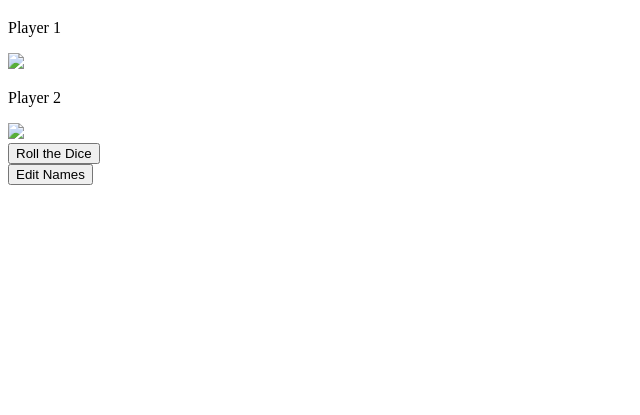
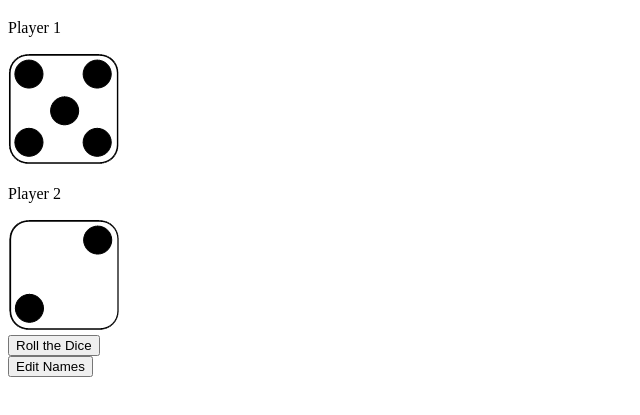
Before and after one commit to cristiancharca/Juego1, a plain HTML site: page index.html in a window 1280 px wide. Shown: the part 61-476 px from the top of the page, without its empty margins (0-640 px from the left). Drawn offline with Linux system fonts and the light colour scheme.

Commit message:
Update index.html

```diff
--- a/index.html
+++ b/index.html
@@ -14,12 +14,12 @@
 
         <div class="dice">
             <p class="Player1">Player 1</p>
-            <img class="img1" src="dice6.png">
+            <img class="img1" src="assets/images/dice5.png">
         </div>
 
         <div class="dice">
             <p class="Player2">Player 2</p>
-            <img class="img2" src="dice6.png">
+            <img class="img2" src="assets/images/dice2.png">
         </div>
     </div>
 
```
